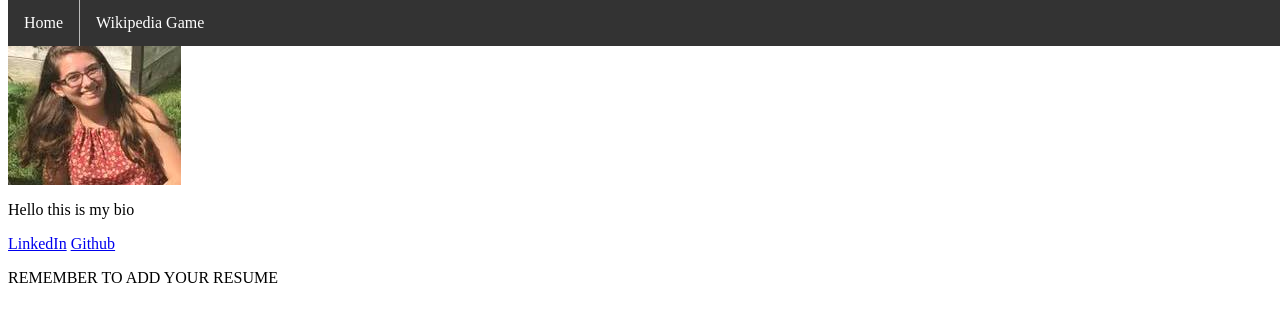
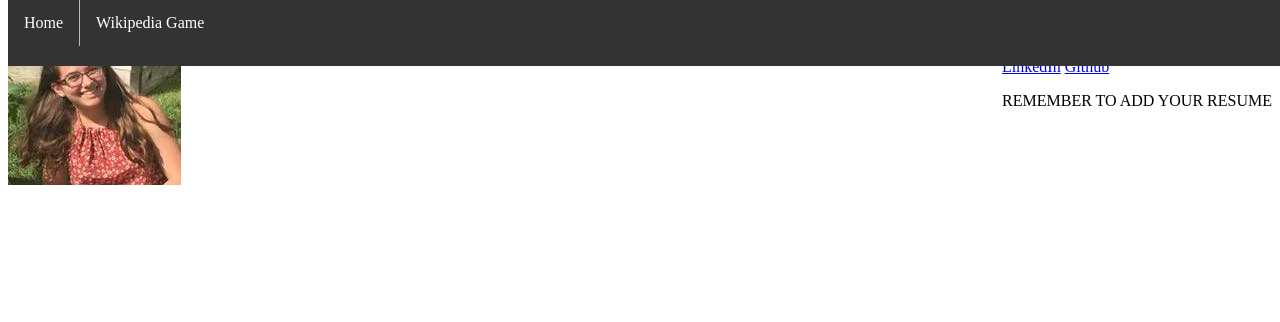
Before and after one commit to eczeps/personalWebsite, a plain HTML site: page index.html in a window 1280 px wide. Drawn offline with Linux system fonts and the light colour scheme.

Commit message:
more css

```diff
--- a/index.css
+++ b/index.css
@@ -1,7 +1,7 @@
 ul {
 list-style-type: none;
 margin: 0;
-padding: 0;
+padding: 0 0 20 0;
 overflow: hidden;
 background-color: #333;
 position: fixed;
@@ -34,3 +34,11 @@ background-color: #4CAF50;
 li:last-child {
 border-right: none;
 }
+
+#bio{
+  float: right;
+}
+
+#profilePhoto{
+  float:left;
+}
--- a/index.html
+++ b/index.html
@@ -13,8 +13,8 @@
     </div>
 
     <div>
-      <img src="linkedIn.jpg" alt="profilePhoto">
-      <div>
+      <img src="linkedIn.jpg" alt="profilePhoto" id="profilePhoto">
+      <div id="bio">
         <p>Hello this is my bio</p>
         <div>
           <a href="https://www.linkedin.com/in/ellie-czepiel/">LinkedIn</a>
```
